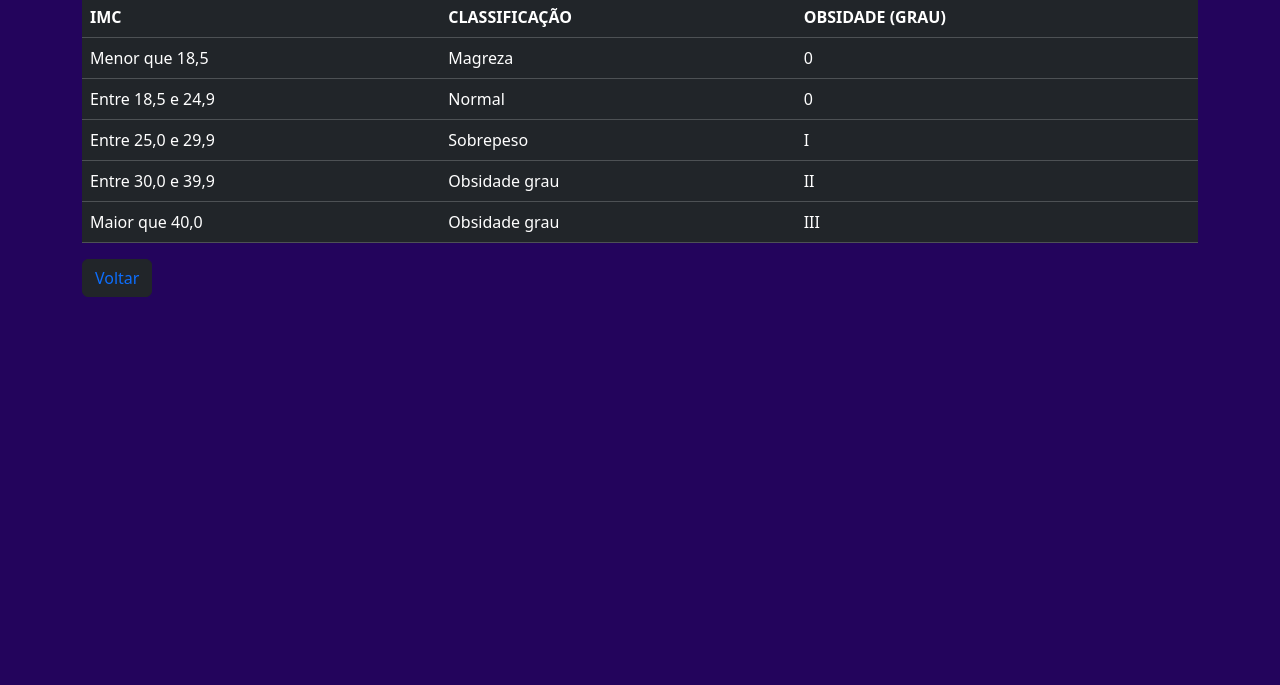
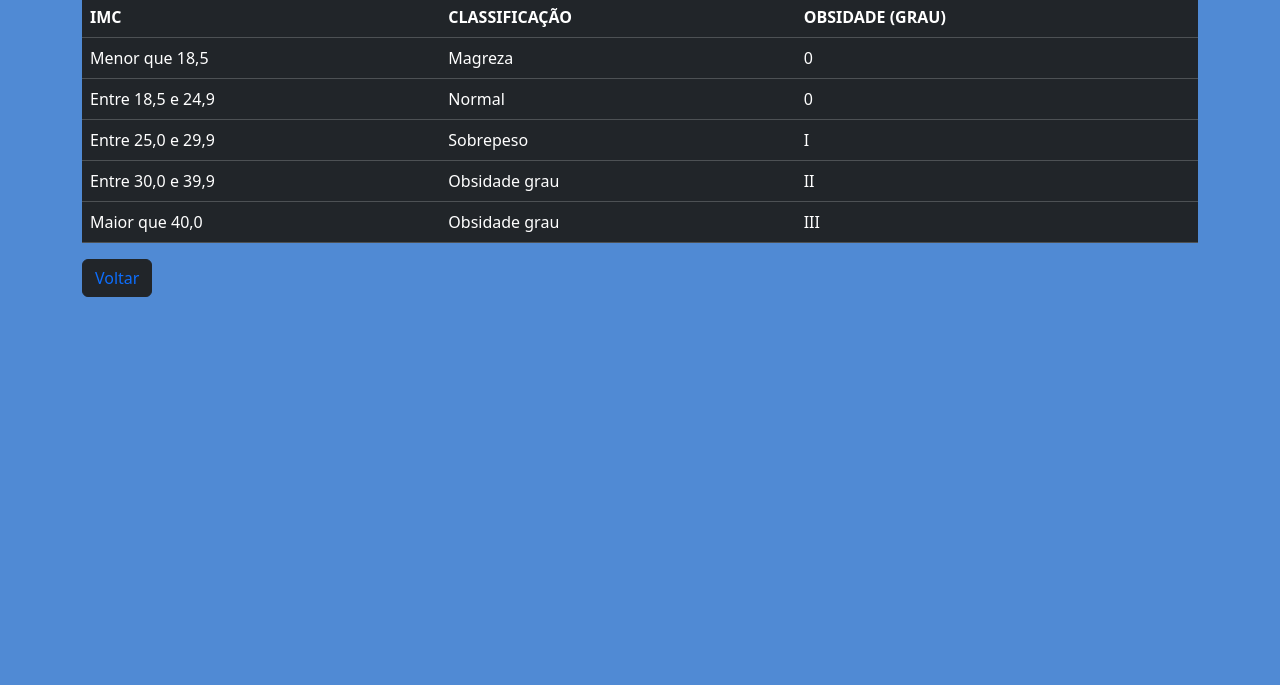
Before and after one commit to evenilsonguerreiro/calc-imc, a plain HTML site: page tabela.html in a window 1280 px wide. Shown: the part 115-800 px from the top of the page. Drawn offline with nearby package versions, Linux system fonts and the light colour scheme.

Commit message:
ajuste body

```diff
--- a/tabela.css
+++ b/tabela.css
@@ -1,5 +1,5 @@
 body{
-    background-color:  rgb(35, 4, 92);
+    background-color:  rgb(80, 138, 212);
 }
 a{
     text-decoration: none;
```
